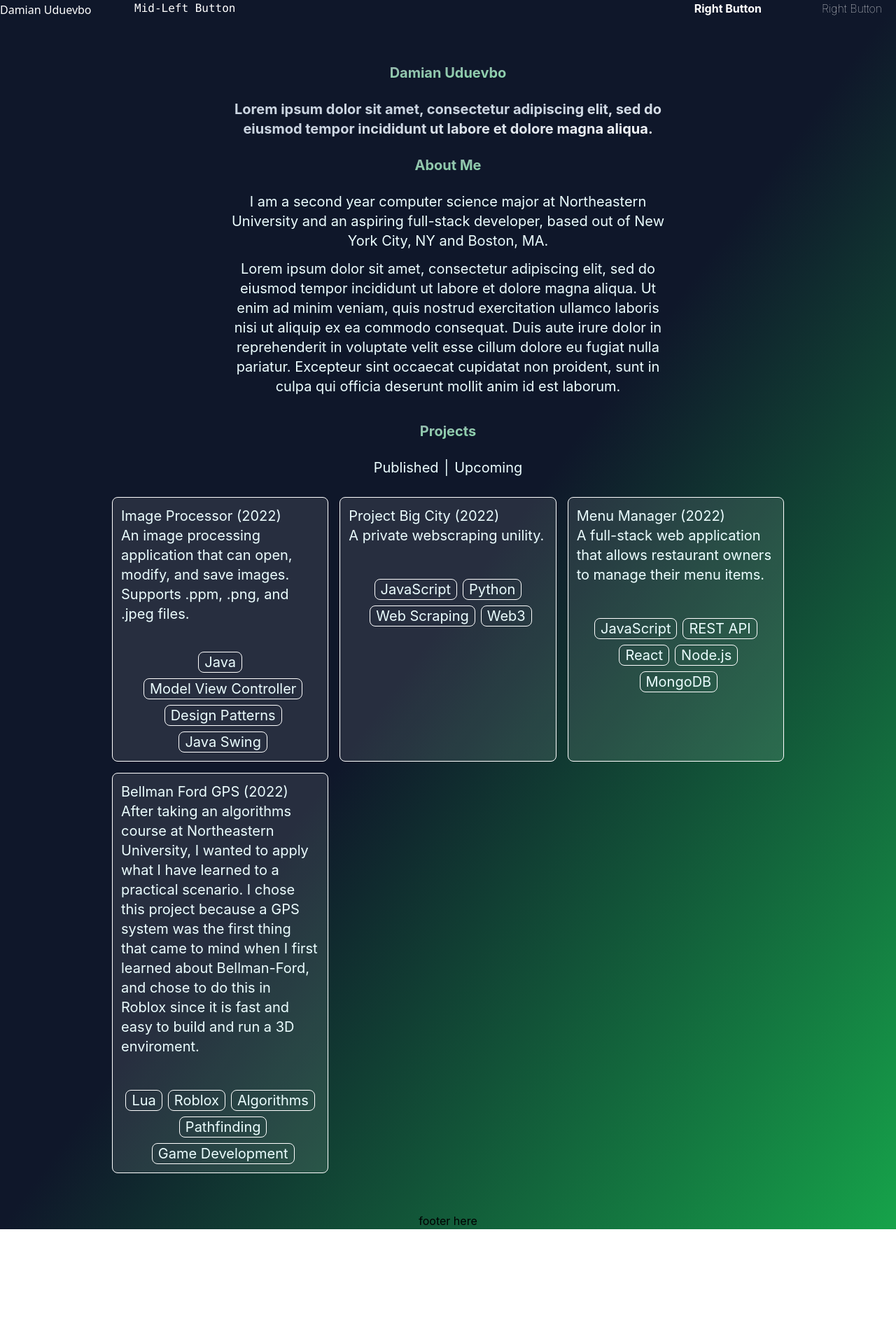
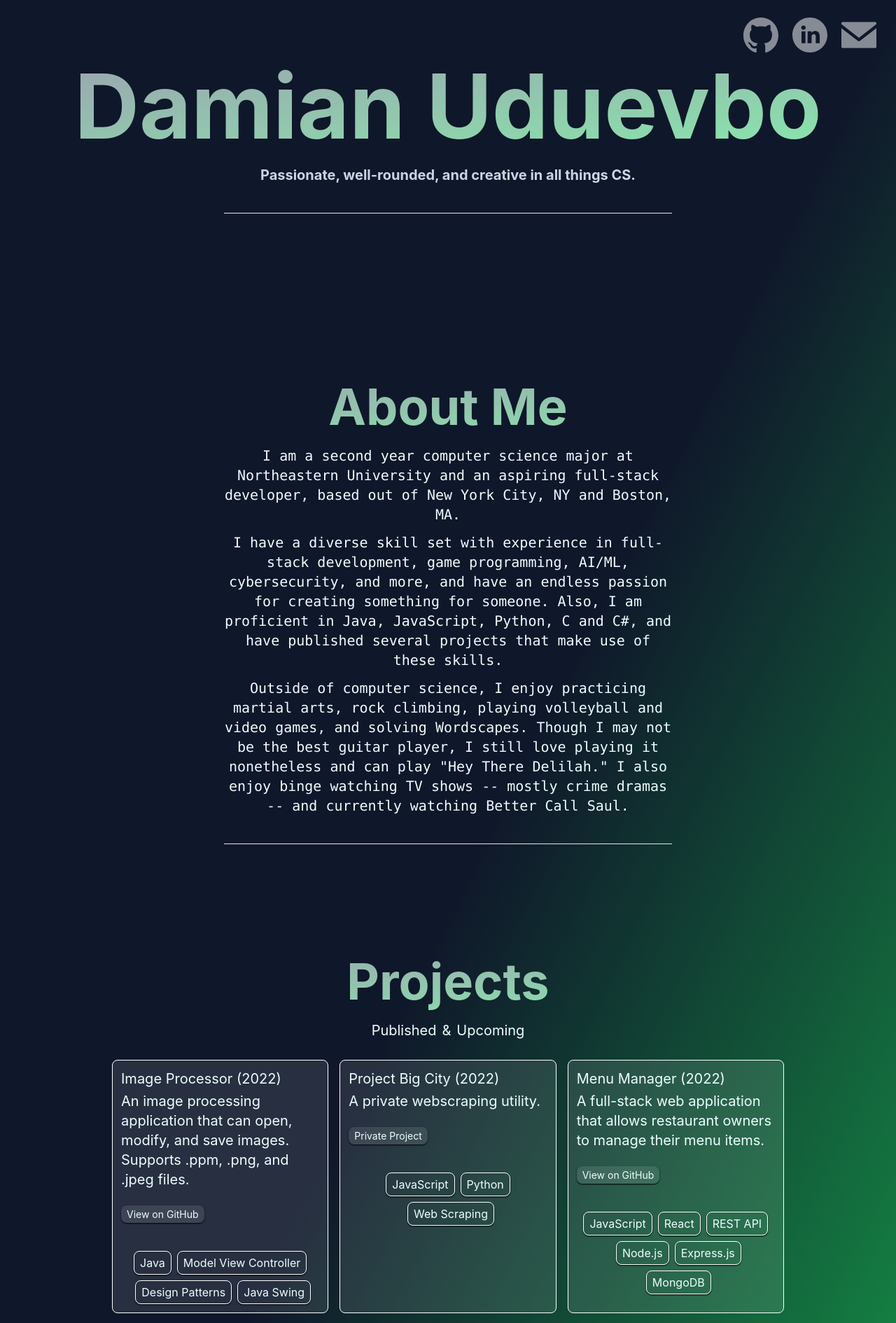
Before and after one commit to DamianUduevbo/new-website, a React (Create React App) app: page / in a window 1280 px wide. Shown: the top 1890 px of the page at 70% size. Before the commit the page ends 1756 px from the top, so only its background shows below. Built offline with nearby package versions, Linux system fonts and the light colour scheme.

Commit message:
new navbar and projects links added

```diff
--- a/src/App.tsx
+++ b/src/App.tsx
@@ -1,116 +1,146 @@
+
 import './App.css';
 import Grid, { GridTile } from './components/Grid';
-import Header from './components/Header';
 import Middle from './components/Middle';
 
-const mainStyle : string = 'relative top-10 align-middle text-center text-cyan-50 w-1/2 left-1/4 text-xl'
+const mainStyle: string = 'relative top-10 align-middle text-center text-cyan-50 w-1/2 left-1/4 text-xl'
 
 function App() {
+  document.title = 'Damian Uduevbo'
+
   return (
+    <div className='w-auto h-full bg-gradient-to-tl to-slate-900 via-slate-900 from-green-600 bg-no-repeat '>
 
-    /*
-    <svg className='w-full h-full'  viewBox="0 0 100 100">
-      <Header className='bg-transparent w-auto h-fit sticky top-0 text-white' title='Damian Uduevbo' />
-      <g id="Frame 2" clip-path="url(#clip0_1_4)">
-        <rect width="100" height="100" fill="#191D24"/>
-        <rect id="Rectangle 1" x="1" y="48" width="3" height="3" fill="#D9D9D9"/>
-        <rect id="Rectangle 2" x="45" y="42" width="3" height="3" fill="#D9D9D9"/>
-        <rect id="Rectangle 3" x="90" y="51" width="3" height="3" fill="#D9D9D9"/>
-
-        <g id="Frame 1" filter="url(#filter0_f_1_4)">
-          <rect width="107" height="55" transform="translate(-3 50)" fill="#49A547"/>
-        </g>
-
-        <g id="Frame 3" filter="url(#filter1_f_1_4)">
-          <rect width="111" height="26" transform="translate(-7 -7)" fill="#191D24"/>
-        </g>
+      <nav className='flex absolute text-white px-5 right-2 pt-5 space-x-5'>
+        <a className=' hover:fill-white' href='https://github.com/DamianUduevbo' >
+          <svg className=' hover:fill-white' width="50" height="60" viewBox="0 0 60 60" fill="none" xmlns="http://www.w3.org/2000/svg">
+            <g clip-path="url(#clip0_1_6)">
+              <path fill-rule="evenodd" clip-rule="evenodd" d="M30.0248 0C13.4219 0 0 13.75 0 30.7605C0 44.3579 8.59985 55.8679 20.5301 59.9416C22.0217 60.2479 22.5681 59.2798 22.5681 58.4654C22.5681 57.7522 22.5189 55.3079 22.5189 52.761C14.1667 54.5948 12.4275 49.0942 12.4275 49.0942C11.0852 45.5292 9.0964 44.6129 9.0964 44.6129C6.36277 42.7286 9.29559 42.7286 9.29559 42.7286C12.3279 42.9323 13.919 45.8861 13.919 45.8861C16.6029 50.571 20.9278 49.2473 22.6676 48.4323C22.916 46.4461 23.7118 45.071 24.5569 44.3073C17.8954 43.5942 10.8868 40.9461 10.8868 29.1305C10.8868 25.7693 12.079 23.0192 13.9682 20.8805C13.6702 20.1168 12.626 16.9587 14.2669 12.7319C14.2669 12.7319 16.8021 11.9168 22.5183 15.8893C24.9656 15.2159 27.4895 14.8734 30.0248 14.8706C32.5599 14.8706 35.1443 15.2274 37.5307 15.8893C43.2476 11.9168 45.7827 12.7319 45.7827 12.7319C47.4236 16.9587 46.3789 20.1168 46.0808 20.8805C48.0198 23.0192 49.1629 25.7693 49.1629 29.1305C49.1629 40.9461 42.1543 43.5429 35.443 44.3073C36.5369 45.2748 37.4809 47.1079 37.4809 50.0111C37.4809 54.1361 37.4318 57.4467 37.4318 58.4648C37.4318 59.2798 37.9787 60.2479 39.4698 59.9422C51.4 55.8672 59.9999 44.3579 59.9999 30.7605C60.049 13.75 46.578 0 30.0248 0Z" fill="white" fill-opacity="0.5" />
             </g>
             <defs>
-        <filter id="filter0_f_1_4" x="-7" y="46" width="115" height="63" filterUnits="userSpaceOnUse" color-interpolation-filters="sRGB">
-          <feFlood flood-opacity="0" result="BackgroundImageFix"/>
-          <feBlend mode="normal" in="SourceGraphic" in2="BackgroundImageFix" result="shape"/>
-          <feGaussianBlur stdDeviation="2" result="effect1_foregroundBlur_1_4"/>
-        </filter>
-        <filter id="filter1_f_1_4" x="-11" y="-11" width="119" height="34" filterUnits="userSpaceOnUse" color-interpolation-filters="sRGB">
-          <feFlood flood-opacity="0" result="BackgroundImageFix"/>
-          <feBlend mode="normal" in="SourceGraphic" in2="BackgroundImageFix" result="shape"/>
-          <feGaussianBlur stdDeviation="2" result="effect1_foregroundBlur_1_4"/>
-        </filter>
-        <clipPath id="clip0_1_4">
-          <rect width="100" height="100" fill="white"/>
+              <clipPath id="clip0_1_6">
+                <rect width="60" height="60" fill="white" />
               </clipPath>
             </defs>
           </svg>
-    */
+        </a>
 
-    <div className='w-auto h-full bg-gradient-to-tl to-slate-900 via-slate-900 from-green-600 bg-no-repeat '>
-      <Header className='bg-transparent w-auto h-fit sticky top-0 text-white' title='Damian Uduevbo' />
+        <a className='' href='https://www.linkedin.com/in/damian-uduevbo-28652222b/'>
+          <svg width="50" height="60" viewBox="0 0 60 60" fill="none" xmlns="http://www.w3.org/2000/svg">
+            <g clip-path="url(#clip0_1_4)">
+              <path fill-rule="evenodd" clip-rule="evenodd" d="M46.837 44.1369V32.4249C46.837 26.15 43.487 23.23 39.021 23.23C35.417 23.23 33.802 25.213 32.902 26.604V23.71H26.112C26.202 25.627 26.112 44.1369 26.112 44.1369H32.902V32.729C32.902 32.12 32.946 31.51 33.126 31.074C33.616 29.854 34.733 28.591 36.608 28.591C39.066 28.591 40.048 30.464 40.048 33.2089V44.138H46.837V44.1369ZM18.959 20.922C21.326 20.922 22.801 19.352 22.801 17.391C22.757 15.388 21.326 13.863 19.004 13.863C16.682 13.863 15.163 15.3869 15.163 17.391C15.163 19.352 16.637 20.922 18.916 20.922H18.959ZM30 60C13.432 60 0 46.568 0 29.9999C0 13.431 13.432 0 30 0C46.568 0 60 13.431 60 29.9999C60 46.568 46.568 60 30 60ZM22.354 44.1369V23.71H15.565V44.1369H22.354Z" fill="white" fill-opacity="0.5" />
+            </g>
+            <defs>
+              <clipPath id="clip0_1_4">
+                <rect width="60" height="60" fill="white" />
+              </clipPath>
+            </defs>
+          </svg>
+        </a>
+
+        <a className='' href='mailto:uduevbo.d@northeastern.edu'>
+          <svg width="50" height="60" viewBox="0 0 80 60" fill="none" xmlns="http://www.w3.org/2000/svg">
+            <g clip-path="url(#clip0_1_17)">
+              <path d="M40 36.2527L80 5.17738V3.37268C80 1.51018 78.5369 0 76.7324 0H3.26756C1.46311 0 0 1.51018 0 3.37268V5.17738L40 36.2527Z" fill="white" fill-opacity="0.5" />
+              <path d="M42.1378 43.7797C41.5049 44.2715 40.752 44.5174 40 44.5174C39.248 44.5174 38.4951 44.2715 37.8622 43.7797L0 14.3642V56.6273C0 58.4898 1.46311 60 3.26756 60H76.7324C78.5369 60 80 58.4898 80 56.6273V14.3642L42.1378 43.7797Z" fill="white" fill-opacity="0.5" />
+            </g>
+            <defs>
+              <clipPath id="clip0_1_17">
+                <rect width="80" height="60" fill="white" />
+              </clipPath>
+            </defs>
+          </svg>
+        </a>
+      </nav>
 
       <br></br>
+      <br></br>
 
-      <Middle title='Damian Uduevbo'>
-        <div className={mainStyle + ` text-4xl font-bold bg-clip-text text-transparent bg-gradient-to-tl to-slate-300 via-slate-300 from-white`}>
-          Lorem ipsum dolor sit amet, consectetur adipiscing elit, sed do eiusmod tempor incididunt ut labore et dolore magna aliqua.
+      <main>
+        <Middle title='Damian Uduevbo' className=' text-9xl '>
+
+          <div className={mainStyle + ` border-b mb-60 text-8xl font-bold bg-clip-text text-transparent bg-gradient-to-tl to-slate-300 via-slate-300 from-white pb-10`}>
+            Passionate, well-rounded, and creative in all things CS.
           </div>
         </Middle>
 
-      <br></br>
-
-      <Middle title='About Me'>
-        <div className={mainStyle}>
+        <Middle title='About Me' className='text-7xl'>
+          <div className={mainStyle + ` font-mono mb-40 border-b`}>
             <p className='mb-3'>
               I am a second year computer science major at Northeastern University and an aspiring full-stack developer, based out of New York City, NY and Boston, MA.
             </p>
+
             <p className='mb-3'>
-            Lorem ipsum dolor sit amet, consectetur adipiscing elit, sed do eiusmod tempor incididunt ut labore et dolore magna aliqua. Ut enim ad minim veniam, quis nostrud exercitation ullamco laboris nisi ut aliquip ex ea commodo consequat. Duis aute irure dolor in reprehenderit in voluptate velit esse cillum dolore eu fugiat nulla pariatur. Excepteur sint occaecat cupidatat non proident, sunt in culpa qui officia deserunt mollit anim id est laborum.
+              I have a diverse skill set with experience in full-stack development, game programming, AI/ML, cybersecurity, and more,
+              and have an endless passion for creating something for someone.
+              Also, I am proficient in Java, JavaScript, Python, C and C#, and have published several projects that make use of these skills.
+            </p>
+
+            <p className='mb-10'>
+              Outside of computer science, I enjoy practicing martial arts, rock climbing, playing volleyball and video games, and solving Wordscapes.
+              Though I may not be the best guitar player, I still love playing it nonetheless and can play "Hey There Delilah."
+              I also enjoy binge watching TV shows -- mostly crime dramas -- and currently watching Better Call Saul.
             </p>
           </div>
         </Middle>
 
-      <br></br>
-
-      <Middle title='Projects'>
+        <Middle title='Projects' className='text-7xl'>
           <div className={`relative top-10 align-middle text-center text-cyan-50 w-3/4 ml-auto mr-auto text-xl`}>
             <div>
-            <button className='relative -left-2'>Published</button>|
+              <button className='relative -left-2'>Published</button>&
               <button className='relative left-2'>Upcoming</button>
             </div>
 
             <br></br>
 
-          <Grid rows='2' columns='2' spacing='4' className='relative grid grid-cols-3 grid-flow-row gap-4 group text-left scale-y-100 ease-in-out duration-300'>
-            <GridTile title='Image Processor' year='2022' bubbleTags={['Java', 'Model View Controller', 'Design Patterns', 'Java Swing']}>
+            <Grid rows='2' columns='2' spacing='4'
+              className='relative grid grid-cols-3 grid-flow-row gap-4 group text-left scale-y-100 ease-in-out duration-300'>
+
+              <GridTile title='Image Processor' year='2022'
+                bubbleTags={['Java', 'Model View Controller', 'Design Patterns', 'Java Swing']}
+                link='https://github.com/DamianUduevbo/CS3500-ImageProcessor2.0'>
                 An image processing application that can open, modify, and save images. Supports .ppm, .png, and .jpeg files.
               </GridTile>
 
-            <GridTile title='Project Big City' year='2022' bubbleTags={['JavaScript', 'Python', 'Web Scraping', 'Web3']}>
-              A private webscraping unility.
+              <GridTile title='Project Big City' year='2022'
+                bubbleTags={['JavaScript', 'Python', 'Web Scraping']} private>
+                A private webscraping utility.
               </GridTile>
 
-            <GridTile title='Menu Manager' year='2022' bubbleTags={['JavaScript', 'REST API', 'React', 'Node.js', 'MongoDB']}>
+              <GridTile title='Menu Manager' year='2022'
+                bubbleTags={['JavaScript', 'React', 'REST API', 'Node.js', 'Express.js', 'MongoDB']}
+                link='https://github.com/DamianUduevbo/MERN-Stack-App'>
                 A full-stack web application that allows restaurant owners to manage their menu items.
               </GridTile>
 
-            <GridTile title='Bellman Ford GPS' year='2022' bubbleTags={['Lua', 'Roblox', 'Algorithms', 'Pathfinding', 'Game Development']}>
+              <GridTile title='Bellman Ford GPS' year='2022'
+                bubbleTags={['Lua', 'Roblox', 'Algorithms', 'Pathfinding', 'Game Development']}
+                link='' private>
                 After taking an algorithms course at Northeastern University, I wanted to apply what
                 I have learned to a practical scenario. I chose this project because a GPS system was the first thing that came to mind
                 when I first learned about Bellman-Ford, and chose to do this in Roblox since it is fast and
                 easy to build and run a 3D enviroment.
               </GridTile>
+
+              <GridTile title='FUSE File System' year='2022' bubbleTags={['C', 'Linux']}
+                link='https://github.com/DamianUduevbo/CS3650p2-du-bm'>
+                Custom FUSE file system project, capable of mounting 1MB disk images.
+              </GridTile>
+
+              <GridTile title='Calulator App' year='2022' bubbleTags={['Assembly', 'Linux']}
+                link='https://github.com/DamianUduevbo/CS3650-Assignment2'>
+                A simple 4-function calculator app written in Assembly code.
+              </GridTile>
             </Grid>
-
           </div>
         </Middle>
+      </main>
 
-      <br></br>
-      <br></br>
-      <br></br>
-      <br></br>
 
-      <footer className='relative w-auto text-center mt-auto'>
-        <div>
-          footer here
-        </div>
+      <footer className='relative text-center text-white mt-20 pt-5 '>
+        <span className='absolute  border-t pt-2 bottom-1 '>
+          © {new Date().getFullYear()}
+        </span>
       </footer>
     </div>
   );
--- a/src/components/Grid.tsx
+++ b/src/components/Grid.tsx
@@ -42,6 +42,8 @@ export interface IGridTileProps {
   className? : string
   children : string
   bubbleTags? : string[]
+  link? : string
+  private? : boolean
 }
 
 export const GridTile = (props: IGridTileProps) => {
@@ -49,19 +51,28 @@ export const GridTile = (props: IGridTileProps) => {
 
   props.bubbleTags?.forEach(v => {
     children.push(
-      <button className='box-content px-2 border border-white rounded-lg group-hover/g1:bg-white group-hover/g1:border-black group-hover/g1:bg-opacity-0 group-hover/g1:text-black '>
+      <button className='box-content shadow-sm shadow-black h-8 px-2 border text-base border-white rounded-lg group-hover/g1:bg-white group-hover/g1:border-black group-hover/g1:bg-opacity-0 group-hover/g1:text-black '>
         {v}
       </button>
     )})
 
   return (
-    <div className={`group/g1 p-3 rounded-lg h-full  border border-white bg-white bg-opacity-10
+    <div className={`relative group/g1 p-3 rounded-lg h-full  border border-white bg-white bg-opacity-10
           hover:rounded hover:border-black hover:text-black hover:bg-white hover:bg-opacity-90 hover:scale-105 ease-in-out duration-300 `}>
-      {props.title} (<text>{props.year}</text>)
-      <p>{props.children}</p>
+      {props.title} (<>{props.year}</>)
+      <p className='mt-1 mb-5'>{props.children}</p>
 
-      <div className='mt-10 space-x-2 text-center space-y-2 '>
+      <div className='bottom-0'>
+
+      <a className='py-1 shadow-sm bg-white bg-opacity-10 shadow-black box-content h-7 px-2 text-sm rounded-lg
+      group-hover/g1:bg-slate-500 group-hover/g1:bg-gradient-to-t group-hover/g1:from-slate-800 group-hover/g1:text-white
+      group-hover/g1:hover:bg-slate-600' href={props.link}>
+        { props.private === true ? 'Private Project' : 'View on GitHub'}
+      </a>
+      <div className='relative mt-8 space-x-2 text-center space-y-2'>
         {children}
+      </div>
+
       </div>
     </div>
   )
--- a/src/components/Middle.tsx
+++ b/src/components/Middle.tsx
@@ -7,17 +7,15 @@ export interface IProps {
     children?: any[] | ReactElement<any, any> | ReactNode | ReactNode[]
 }
 
-const mainStyle : string = 'relative top-10 align-middle text-center w-1/2 left-1/4 text-xl'
-const nameStyle : string = `${mainStyle} font-bold text-7xl text-transparent bg-clip-text bg-gradient-to-br from-gray-400 to-green-300`
+const mainStyle : string = 'relative top-10 align-middle text-center bg-clip-text bg-gradient-to-br from-gray-400 to-green-300'
+const nameStyle : string = `${mainStyle} font-bold text-transparent`
 
 const Middle = (props : IProps) => {
   return (
-    <div>
-        <div className={nameStyle}>{props.title}</div>
-        <br></br>
-
+    <span>
+        <h1 className={nameStyle + ` table w-full pb-5 ` + props.className}>{props.title}</h1>
         {props.children}
-    </div>
+    </span>
   )
 }
 
```
Also changed, not shown: src/Frame 2 (1).svg (deleted). Lines whose indentation alone changed are shown as unchanged.
